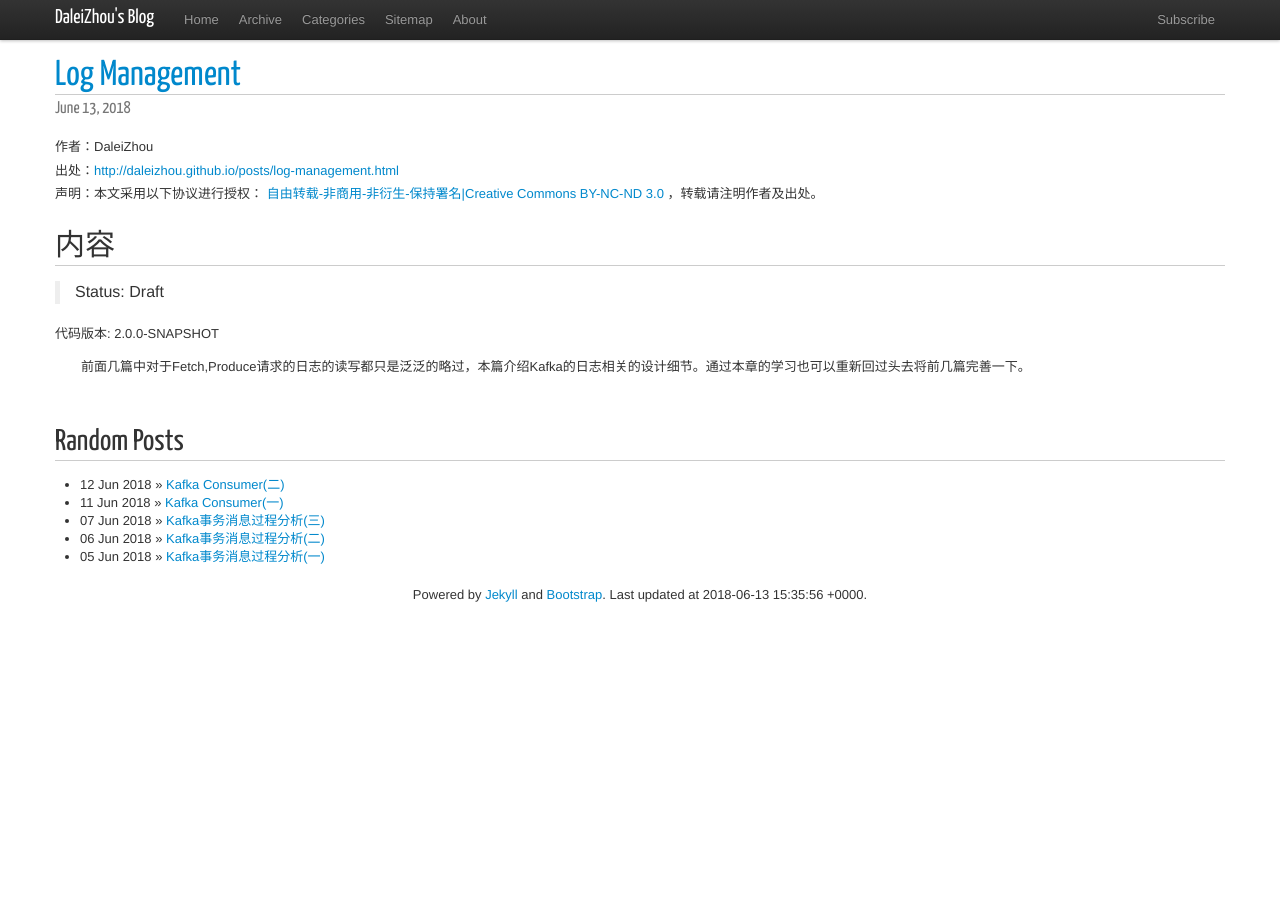
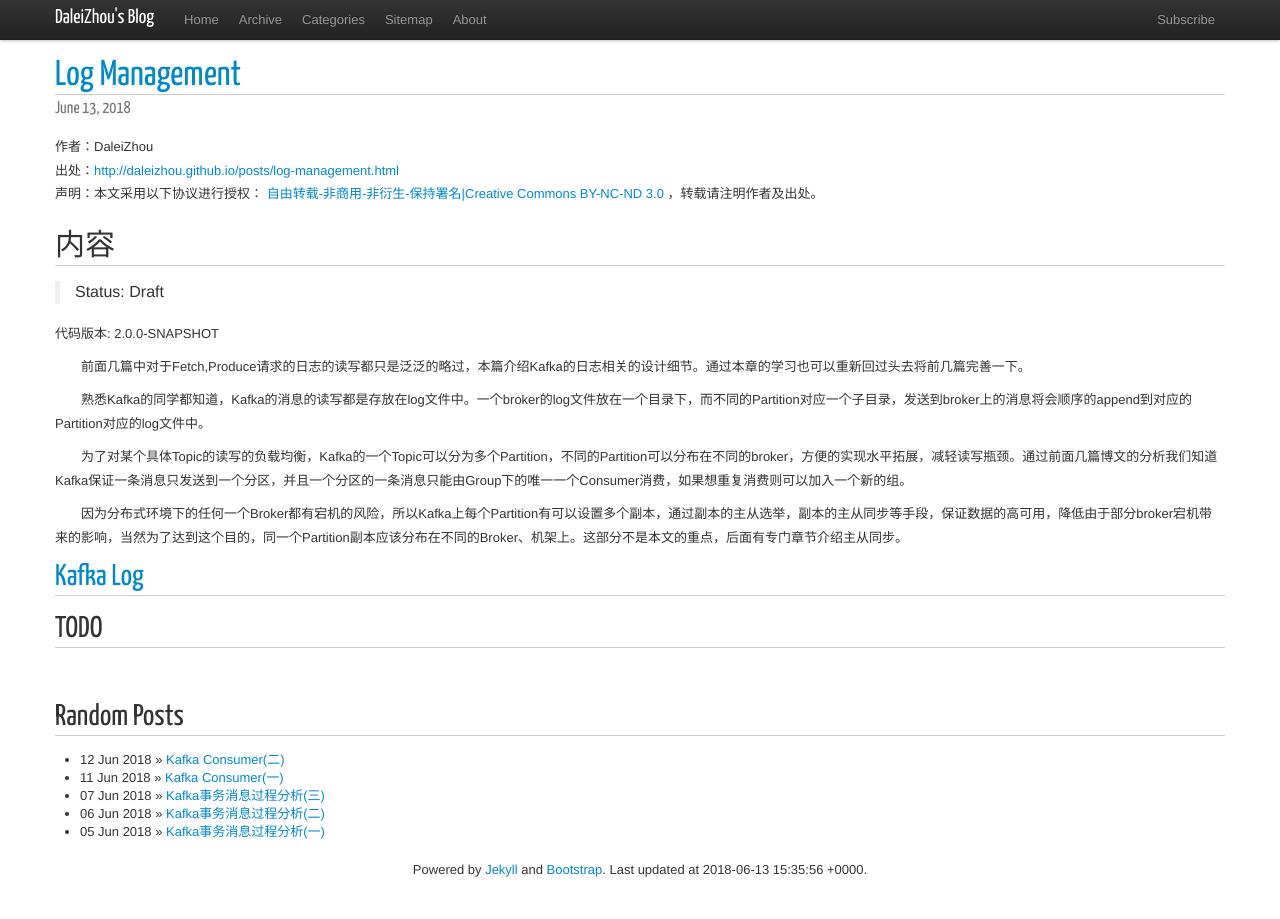
Before and after one commit to DaleiZhou/daleizhou.github.io, a Jekyll site: the page built from _posts/2018/2018-06-13-log-management.md, in a window 1280 px wide. Built offline with Jekyll 4.4.1, drawn with Linux system fonts in a browser that asks for light colours; nearby versions of some CDN libraries; comment, search, counter and statistics services are not loaded.

Commit message:
kafka log

```diff
--- a/_posts/2018/2018-06-13-log-management.md
+++ b/_posts/2018/2018-06-13-log-management.md
@@ -10,3 +10,16 @@ title: Log Management
   代码版本: 2.0.0-SNAPSHOT
 
 　　前面几篇中对于Fetch,Produce请求的日志的读写都只是泛泛的略过，本篇介绍Kafka的日志相关的设计细节。通过本章的学习也可以重新回过头去将前几篇完善一下。
+
+　　熟悉Kafka的同学都知道，Kafka的消息的读写都是存放在log文件中。一个broker的log文件放在一个目录下，而不同的Partition对应一个子目录，发送到broker上的消息将会顺序的append到对应的Partition对应的log文件中。
+
+　　为了对某个具体Topic的读写的负载均衡，Kafka的一个Topic可以分为多个Partition，不同的Partition可以分布在不同的broker，方便的实现水平拓展，减轻读写瓶颈。通过前面几篇博文的分析我们知道Kafka保证一条消息只发送到一个分区，并且一个分区的一条消息只能由Group下的唯一一个Consumer消费，如果想重复消费则可以加入一个新的组。
+
+　　因为分布式环境下的任何一个Broker都有宕机的风险，所以Kafka上每个Partition有可以设置多个副本，通过副本的主从选举，副本的主从同步等手段，保证数据的高可用，降低由于部分broker宕机带来的影响，当然为了达到这个目的，同一个Partition副本应该分布在不同的Broker、机架上。这部分不是本文的重点，后面有专门章节介绍主从同步。
+
+## <a id="Kafka Log">Kafka Log</a>
+
+
+
+
+## TODO
```
Also changed, not shown: assets/img/2018/06/13/Anatomy of a Topic.png (added).
